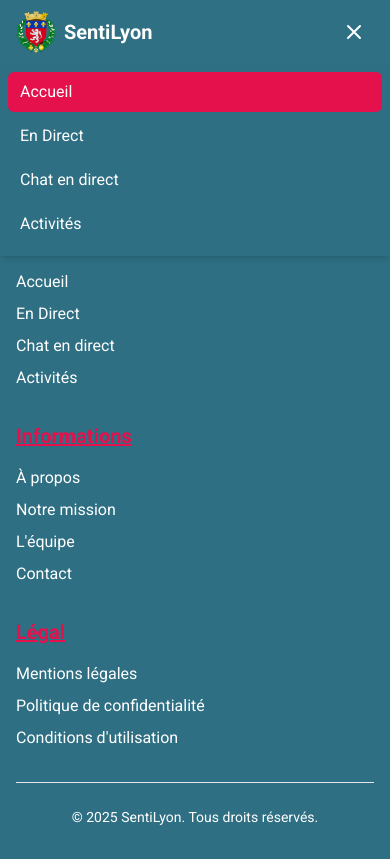
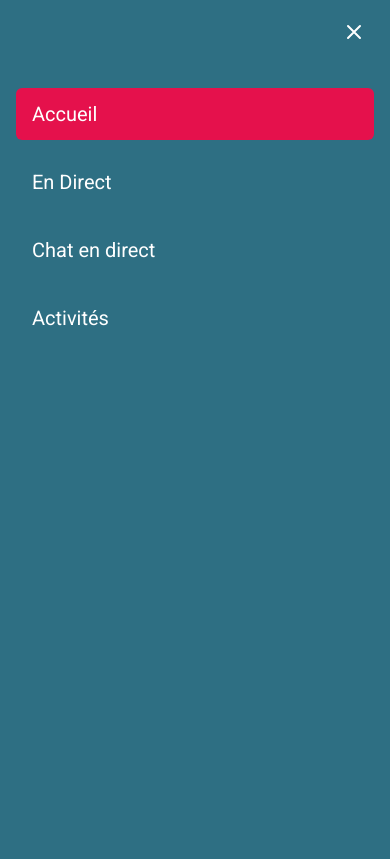
Before and after one commit to DEV-Velris/Challenge-48H-2025, a Next.js app in the folder website/: page / in a window 390 px wide. Both pictures are taken after a click on the button "Ouvrir le menu". Built offline with nearby package versions, Linux system fonts and the light colour scheme.

Commit message:
Amélioration Navbar version mobile

```diff
--- a/website/src/components/navbar.tsx
+++ b/website/src/components/navbar.tsx
@@ -17,15 +17,27 @@
     const [activeItem, setActiveItem] = useState('/');
 
     useEffect(() => {
+        // Empêcher le défilement du body quand le menu est ouvert
+        if (isMenuOpen) {
+            document.body.style.overflow = 'hidden';
+        } else {
+            document.body.style.overflow = 'auto';
+        }
+
         setActiveItem(window.location.pathname);
-    }, []);
+
+        // Nettoyage au démontage du composant
+        return () => {
+            document.body.style.overflow = 'auto';
+        };
+    }, [isMenuOpen]);
 
     const toggleMenu = () => {
         setIsMenuOpen(!isMenuOpen);
     };
 
     return (
-        <nav className="bg-[#2f7084] shadow-md fixed top-0 left-0 right-0 w-full z-50">
+        <nav className="bg-blue shadow-md fixed top-0 left-0 right-0 w-full z-50">
             <div className="max-w-7xl mx-auto px-4 sm:px-6 lg:px-8">
                 <div className="flex justify-between h-16">
                     <div className="flex-shrink-0 flex items-center">
@@ -59,7 +71,7 @@
                     <div className="md:hidden flex items-center">
                         <button
                             onClick={toggleMenu}
-                            className="inline-flex items-center justify-center p-2 rounded-md text-white focus:outline-none"
+                            className="inline-flex items-center justify-center p-2 rounded-md text-white focus:outline-none z-50"
                             aria-expanded={isMenuOpen}
                         >
                             <span className="sr-only">Ouvrir le menu</span>
@@ -82,17 +94,17 @@
             </div>
 
             {isMenuOpen && (
-                <div className="md:hidden">
-                    <div className="px-2 pt-2 pb-3 space-y-1 sm:px-3 bg-blue">
+                <div className="md:hidden fixed inset-0 bg-blue z-40 flex flex-col pt-16">
+                    <div className="px-4 py-6 flex flex-col justify-center">
                         {navItems.map((item) => (
                             <Link
                                 key={item.href}
                                 href={item.href}
-                                className={`block px-3 py-2 rounded-md ${
+                                className={`block px-4 py-3 text-xl rounded-md mb-4 ${
                                     activeItem === item.href
                                         ? 'bg-red text-white'
                                         : 'text-white'
-                                } transition-colors duration-200`}
+                                }`}
                                 onClick={() => {
                                     setActiveItem(item.href);
                                     setIsMenuOpen(false);
```
